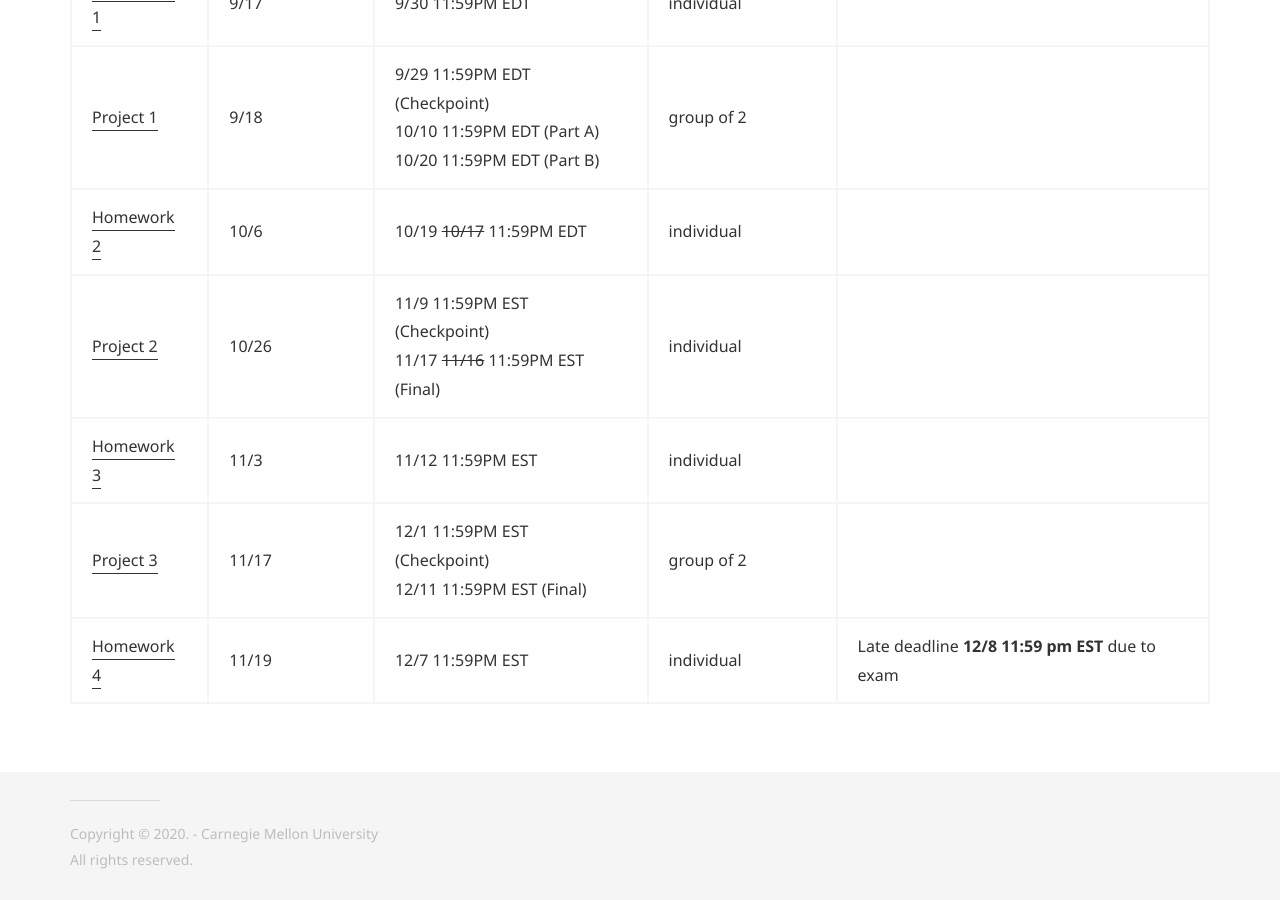
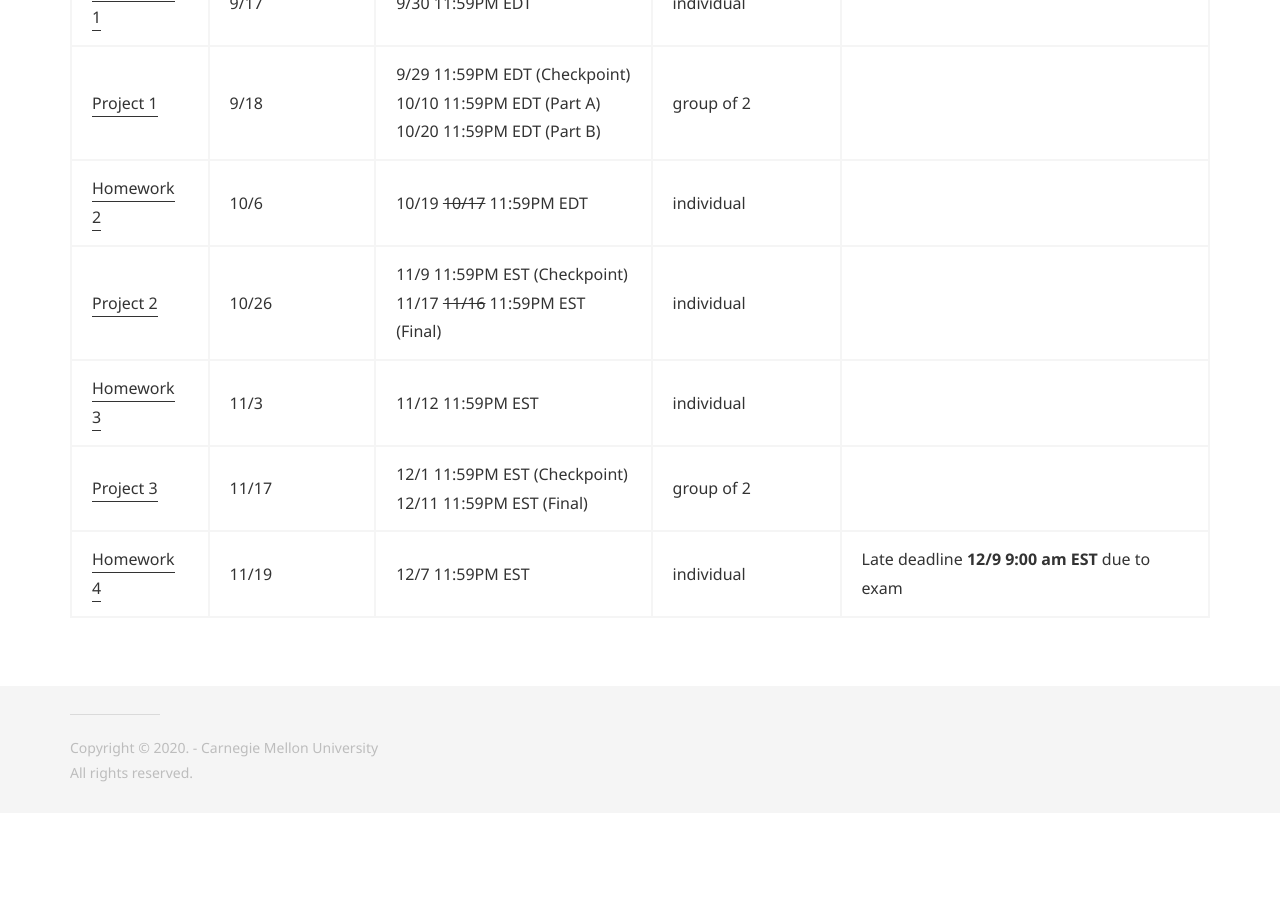
Before and after one commit to 15-440/website, a Jekyll site: the page built from assignments.md, in a window 1280 px wide and 900 px high, scrolled down 1085 px. Built offline with Jekyll 4.4.1, drawn with Linux system fonts in a browser that asks for light colours; after the commit the page ends 1898 px from its top, so only the background shows below that.

Commit message:
Update HW4 late deadline

```diff
--- a/assignments.md
+++ b/assignments.md
@@ -22,4 +22,4 @@ Homework solutions are available on Canvas, under "Files".
 | [Project 2](https://github.com/15-440/P2) | 10/26        | 11/9 11:59PM EST (Checkpoint) <br> 11/17 ~~11/16~~ 11:59PM EST (Final) | individual  |     |
 | [Homework 3](https://www.gradescope.com/courses/158485) | 11/3         | 11/12 11:59PM EST | individual    |            |
 | [Project 3](https://github.com/15-440/p3) | 11/17        | 12/1 11:59PM EST (Checkpoint) <br> 12/11 11:59PM EST (Final) | group of 2  |     |
-| [Homework 4](https://www.gradescope.com/courses/158485) | 11/19        | 12/7 11:59PM EST | individual    | Late deadline **12/8 11:59 pm EST** due to exam           |
+| [Homework 4](https://www.gradescope.com/courses/158485) | 11/19        | 12/7 11:59PM EST | individual    | Late deadline **12/9 9:00 am EST** due to exam           |
```
